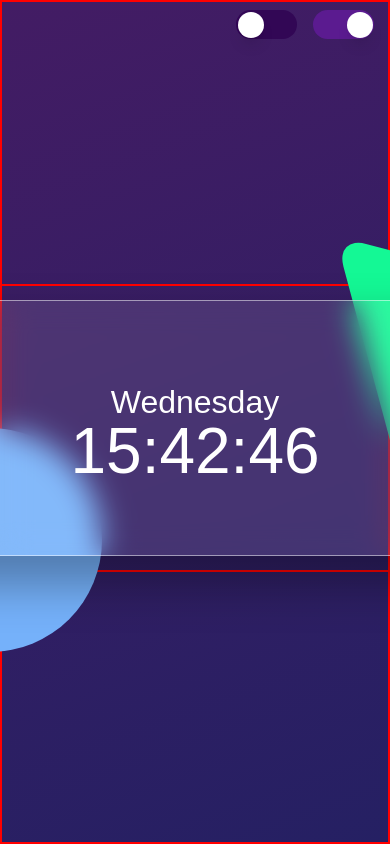
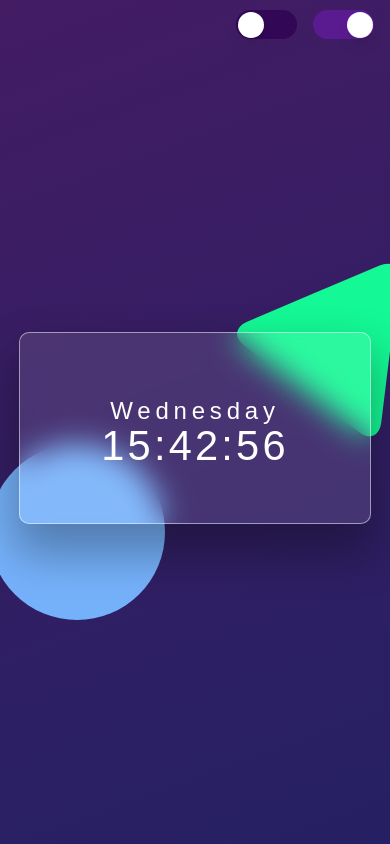
Before and after one commit to debrajhyper/1clock, a React (Create React App) app: page / in a window 390 px wide. Both pictures are taken after a click on the switch "Switch to Digital Clock". Built offline with nearby package versions, Linux system fonts and the light colour scheme; a web font is replaced by a local one.

Commit message:
fixed media query for all screens

```diff
--- a/src/app/App.tsx
+++ b/src/app/App.tsx
@@ -23,6 +23,7 @@ function App() {
     const date = new Date();
     console.log(date.getDay())
     function getClock() {
+      const date = new Date();
       setTime({
         hours: date.getHours(),
         minutes: date.getMinutes(),
--- a/src/css/analog_clock.css
+++ b/src/css/analog_clock.css
@@ -50,7 +50,7 @@
     transform-origin: bottom;
     background: linear-gradient(rgba(255, 255, 255, 0.3), rgba(255, 255, 255, 0.7));
     animation: hands_display 1s ease-in-out;
-    transition: transform .7s ease-in-out;
+    /* transition: transform .7s ease-in-out; */
 }
 
 @keyframes hands_display {
--- a/src/css/clock_area.css
+++ b/src/css/clock_area.css
@@ -11,11 +11,11 @@
     /* z-index: 0; */
     transition: all 2s ease-in-out;
     user-select: none;
-    border: 2px solid red;
+    /* border: 2px solid red; */
 }
 
 .analog, .digital {
-    border: 2px solid red;
+    /* border: 2px solid red; */
     width: 34em;
     height: 18em;
     display: flex;
@@ -120,3 +120,65 @@
 .triangle:after {
     transform: rotate(135deg) skewY(-45deg) scale(.707, 1.414) translate(50%);
 }
+
+
+
+@media only screen and (max-width: 800px) {
+    /* For tablets: */
+    .analog, .digital {
+        width: 30em;
+        height: 15em;
+    }
+    .analog .circle {
+        width: 16em;
+        height: 16em;
+    }
+    .digital .circle {
+        width: 12em;
+        height: 12em;
+    }
+    .analog .triangle, .analog .triangle:before, .analog .triangle:after {
+        width: 10em;
+        height: 10em;
+    }
+    .digital .triangle, .digital .triangle:before, .digital .triangle:after {
+        width: 7em;
+        height: 7em;
+    }
+}
+
+
+@media only screen and (max-width: 500px) {
+    /* For mobiles: */
+    .analog, .digital {
+        width: 23em;
+        height: 14em;
+    }
+    .analog .circle {
+        width: 13em;
+        height: 13em;
+    }
+    .digital .circle {
+        top: 57%;
+        left: -6%;
+        width: 11em;
+        height: 11em;
+    }
+    .analog .shape {
+        top: 45%;
+        right: 26%;
+    }
+    .digital .shape {
+        top: 30%;
+        right: 34%;
+        rotate: -83deg;
+    }
+    .analog .triangle, .analog .triangle:before, .analog .triangle:after {
+        width: 7em;
+        height: 7em;
+    }
+    .digital .triangle, .digital .triangle:before, .digital .triangle:after {
+        width: 6em;
+        height: 6em;
+    }
+}
--- a/src/css/digital_clock.css
+++ b/src/css/digital_clock.css
@@ -39,6 +39,7 @@
 
 .day {
     /* line-height: .8; */
+    letter-spacing: .5rem;
     animation: day_display 1s ease-in-out;
     animation-fill-mode: both;
     transition: transform .7s ease-in-out;
@@ -62,6 +63,7 @@
     font-size: 4em;
     font-weight: 400;
     line-height: .8;
+    letter-spacing: .2rem;
     animation: digits_display 1s ease-in-out;
     transition: transform .7s ease-in-out;
 }
@@ -79,3 +81,127 @@
         font-size: 4em;
     }
 }
+
+@media only screen and (max-width: 800px) {
+    /* For tablets: */
+    .digital_clock {
+        width: 28em;
+        height: 13em;
+        animation: digital_display_tablet 1s ease-in-out;
+    }
+    @keyframes digital_display_tablet {
+        0% {
+            width: 0;
+            height: 0;
+        }
+        100% {
+            width: 28em;
+            height: 13em;
+
+        }
+    }
+    .day {
+        /* line-height: .8; */
+        letter-spacing: .4rem;
+        font-size: 1.6em;
+        animation: day_display_tablet 1s ease-in-out;
+    }
+
+    @keyframes day_display_tablet {
+        0% {
+            opacity: 0;
+            font-size: 0;
+        }
+        58% {
+            opacity: 0;
+        }
+        100% {
+            opacity: 1;
+            font-size: 1.6em;
+        }
+    }
+
+    .digits {
+        font-size: 3em;
+        font-weight: 400;
+        line-height: .8;
+        letter-spacing: .2rem;
+        animation: digits_display_tablet 1s ease-in-out;
+    }
+
+    @keyframes digits_display_tablet {
+        0% {
+            opacity: 0;
+            font-size: 0;
+        }
+        58% {
+            opacity: 0;
+        }
+        100% {
+            opacity: 1;
+            font-size: 3em;
+        }
+    }
+}
+
+@media only screen and (max-width: 500px) {
+    /* For mobile: */
+    .digital_clock {
+        width: 22em;
+        height: 12em;
+        animation: digital_display_mobile 1s ease-in-out;
+    }
+    @keyframes digital_display_mobile {
+        0% {
+            width: 0;
+            height: 0;
+        }
+        100% {
+            width: 22em;
+            height: 12em;
+
+        }
+    }
+    .day {
+        /* line-height: .8; */
+        letter-spacing: .3rem;
+        font-size: 1.5em;
+        animation: day_display_mobile 1s ease-in-out;
+    }
+
+    @keyframes day_display_mobile {
+        0% {
+            opacity: 0;
+            font-size: 0;
+        }
+        58% {
+            opacity: 0;
+        }
+        100% {
+            opacity: 1;
+            font-size: 1.5em;
+        }
+    }
+
+    .digits {
+        font-size: 2.6em;
+        font-weight: 400;
+        line-height: .8;
+        letter-spacing: .2rem;
+        animation: digits_display_mobile 1s ease-in-out;
+    }
+
+    @keyframes digits_display_mobile {
+        0% {
+            opacity: 0;
+            font-size: 0;
+        }
+        58% {
+            opacity: 0;
+        }
+        100% {
+            opacity: 1;
+            font-size: 2.6em;
+        }
+    }
+}
```
